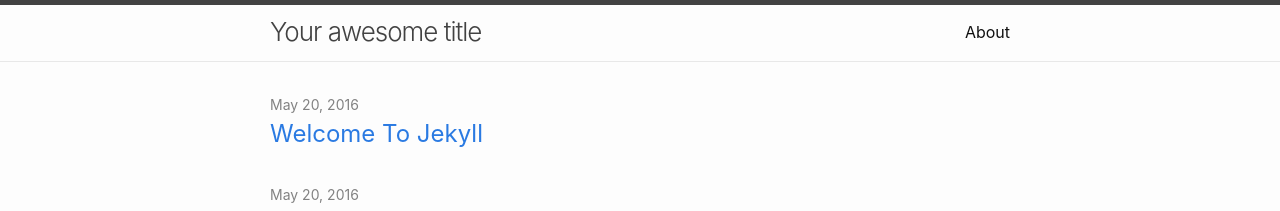
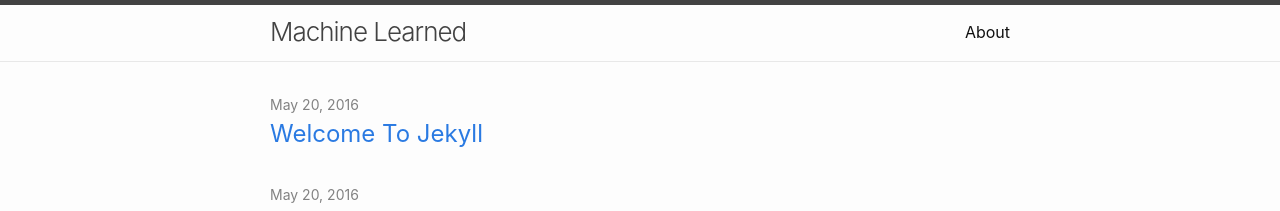
Before and after one commit to rbownes/rbownes.github.io, a Jekyll site: the page built from index.md, in a window 1280 px wide. Shown: the top 211 px of the page. Built offline with Jekyll 4.4.1, drawn with Linux system fonts in a browser that asks for light colours.

Commit message:
change title

```diff
--- a/_config.yml
+++ b/_config.yml
@@ -1,4 +1,4 @@
-title: Your awesome title
+title: Machine Learned
 author:
   name: GitHub User
   email: your-email@domain.com
```
